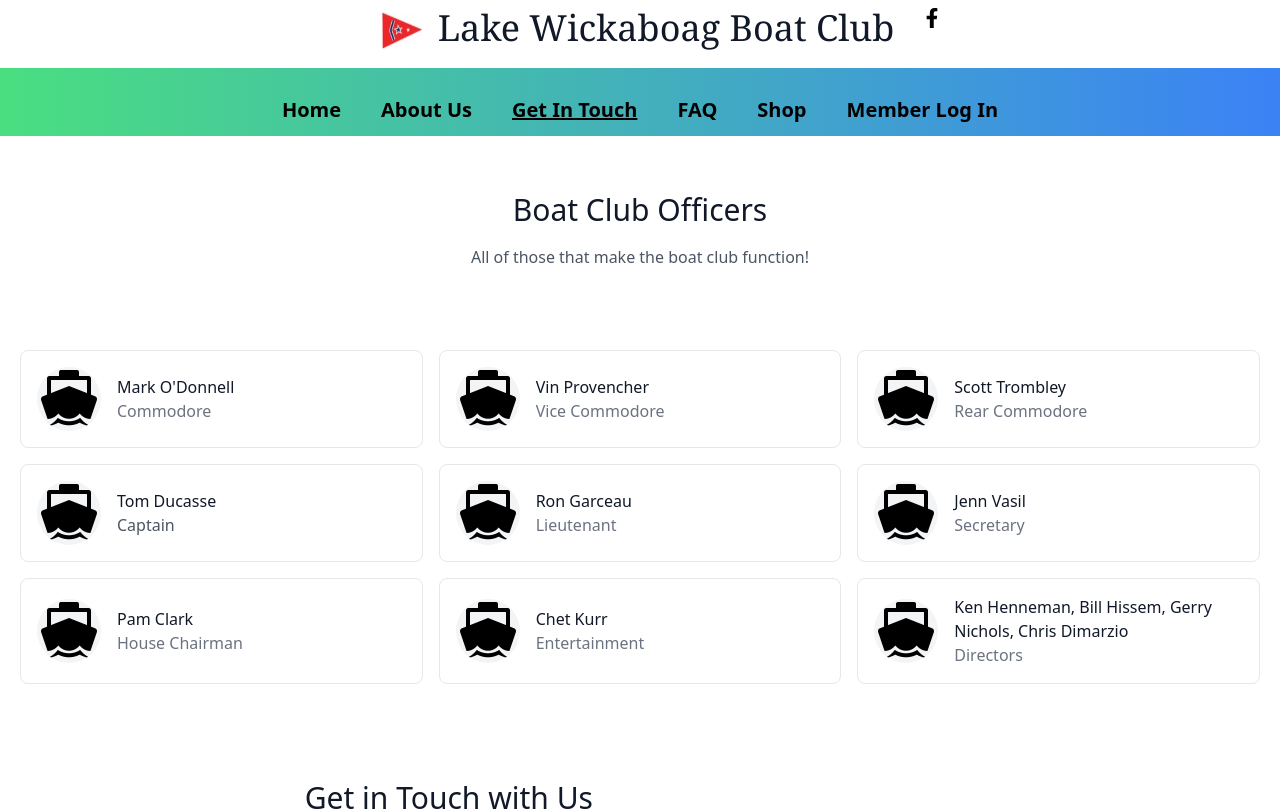
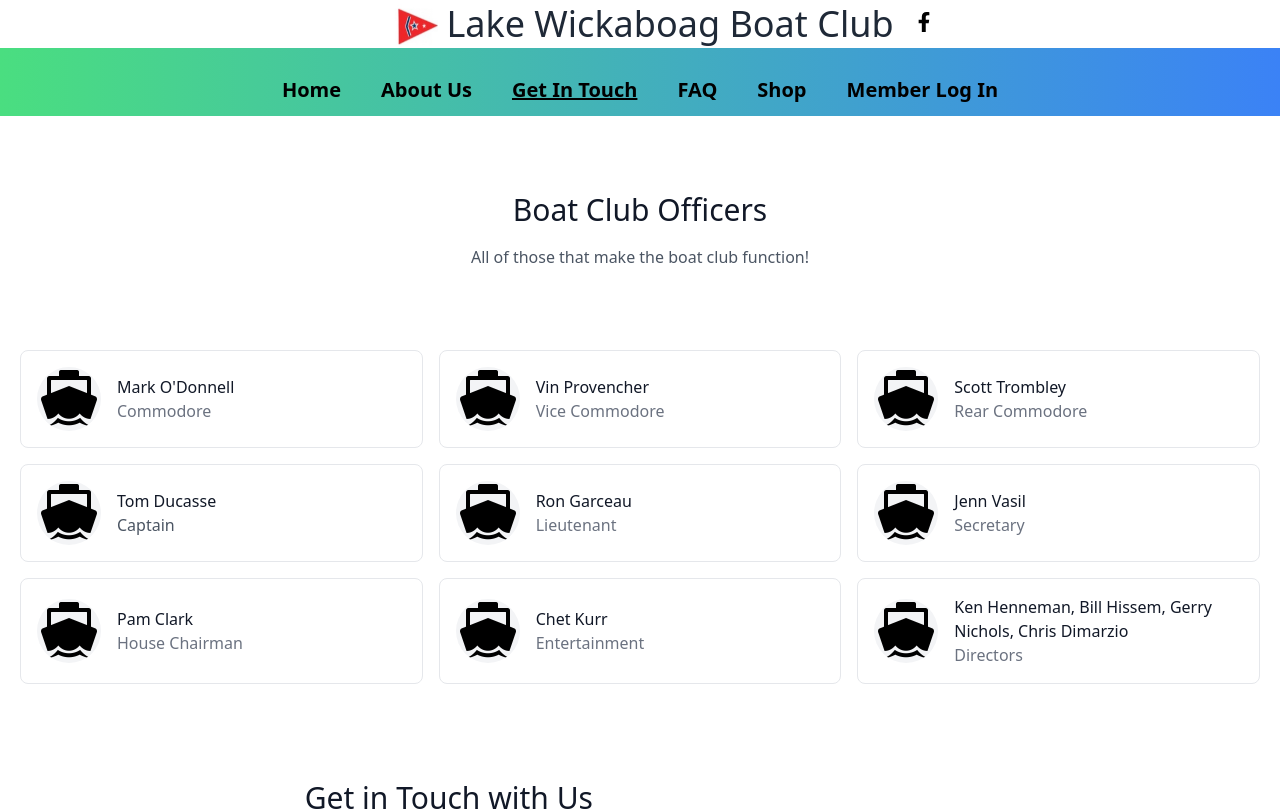
Before and after one commit to jfvasil/boatClub-React, a React (Create React App) app in the folder Client/: page /Form in a window 1280 px wide. Shown: the top 811 px of the page. Built offline with nearby package versions, Linux system fonts and the light colour scheme.

Commit message:
changed some styles

```diff
--- a/Client/src/components/mainComponents/ContentLanding.js
+++ b/Client/src/components/mainComponents/ContentLanding.js
@@ -4,7 +4,7 @@
 
     return(
   <div className="container px-5 py-24 mx-auto mt-10 md:mt-20 text-gray-600">
-    <div className="text-center font-semibold w-full body-font">
+    <div className="text-center font-semibold w-full font-sans">
     <p className="lg:w-2/3 mx-auto leading-10 text-xl md:text-3xl">
     Welcome to Lake Wickaboag Boat Club, your exclusive gateway
     to the tranquil waters of our small town gem.
--- a/Client/src/components/mainComponents/Header.js
+++ b/Client/src/components/mainComponents/Header.js
@@ -23,12 +23,12 @@
   return (
     <>
     <header className="text-gray-600 fixed left-0 inset-x-0 z-20 bg-white">
-  <div className='container mx-auto flex flex-row justify-center pb-4 pt-1 pl-4 sticky'>
-  <h1 className="flex font-serif text-xl items-center justify-center text-gray-900  ml-6">
+  <div className='container flex flex-row justify-center pl-4'>
+  <h1 className="flex font-sans items-center justify-center text-gray-800 ml-8">
     <img src={flag} alt = 'boat club logo' className='w-12 h-12'></img>
-      <span className="ml-4 text-xl md:text-4xl ">Lake Wickaboag Boat Club</span>
+      <span className="ml-2 text-lg md:text-4xl">Lake Wickaboag Boat Club</span>
       </h1>
-    <a href='https://www.facebook.com/groups/2819013791737133' target='_blank'  rel='noreferrer'><svg className='inline-flex items-center w-7 h-5 ml-6' xmlns="http://www.w3.org/2000/svg" viewBox="0 0 320 512"><path d="M279.14 288l14.22-92.66h-88.91v-60.13c0-25.35 12.42-50.06 52.24-50.06h40.42V6.26S260.43 0 225.36 0c-73.22 0-121.08 44.38-121.08 124.72v70.62H22.89V288h81.39v224h100.17V288z"/></svg></a>
+    <a href='https://www.facebook.com/groups/2819013791737133' target='_blank'  rel='noreferrer'><svg className='inline-flex w-7 h-5 ml-4 mt-3' xmlns="http://www.w3.org/2000/svg" viewBox="0 0 320 512"><path d="M279.14 288l14.22-92.66h-88.91v-60.13c0-25.35 12.42-50.06 52.24-50.06h40.42V6.26S260.43 0 225.36 0c-73.22 0-121.08 44.38-121.08 124.72v70.62H22.89V288h81.39v224h100.17V288z"/></svg></a>
     {/* <a href='tel:4138135751'><svg className='inline-flex items-center w-7 h-4 ml-3' xmlns="http://www.w3.org/2000/svg" viewBox="0 0 512 512"><path d="M164.9 24.6c-7.7-18.6-28-28.5-47.4-23.2l-88 24C12.1 30.2 0 46 0 64C0 311.4 200.6 512 448 512c18 0 33.8-12.1 38.6-29.5l24-88c5.3-19.4-4.6-39.7-23.2-47.4l-96-40c-16.3-6.8-35.2-2.1-46.3 11.6L304.7 368C234.3 334.7 177.3 277.7 144 207.3L193.3 167c13.7-11.2 18.4-30 11.6-46.3l-40-96z"/></svg></a> */}
   </div>
 
--- a/Client/src/components/subComponents/Gallery.js
+++ b/Client/src/components/subComponents/Gallery.js
@@ -29,14 +29,14 @@
 <div>
 <section className="text-gray-600 body-font md:hidden">
   <div>
-    <h2 className='text-3xl leading-10 text-center pb-4 font-semibold underline'>Enjoy a little gallery of the lake</h2>
+    <h2 className='text-3xl leading-10 text-center pb-4 font-semibold'>Enjoy a little gallery of the lake</h2>
     <h4 className='text-xl leading-12 text-center'>Scroll left to view  more or click to see fullscreen</h4>
   </div>
 <div className="carousel carousel-center p-4 space-x-4 bg-neutral rounded-box">
   <div className="carousel-item w-full ">
-    <img src={photo1} alt='default'
+    <img src={photo7} alt='default'
     className="rounded-3xl object-contain"
-    onClick={() => openModal(photo1)} />
+    onClick={() => openModal(photo7)} />
   </div>
   <div className="carousel-item w-full ">
     <img src={photo2}  alt='default'
@@ -64,9 +64,9 @@
     onClick={() => openModal(photo6)} />
   </div>
    <div className="carousel-item w-full">
-    <img src={photo7} alt='default'
+    <img src={photo1} alt='default'
     className="rounded-box object-contain"
-    onClick={() => openModal(photo7)} />
+    onClick={() => openModal(photo1)} />
   </div>
    <div className="carousel-item w-full">
     <img src={photo8} alt='default'
--- a/Client/src/components/subComponents/GalleryDesktop.js
+++ b/Client/src/components/subComponents/GalleryDesktop.js
@@ -11,7 +11,7 @@
     <section className="text-gray-600 body-font">
   <div className="container px-5 py-24 mx-auto flex flex-wrap">
     <div className="flex w-full mb-20 flex-wrap">
-      <h1 className="sm:text-3xl text-2xl font-semibold title-font text-gray-600 lg:w-1/3 lg:mb-0 mb-4 min-w-full underline">Enjoy a Gallery from the Club</h1>
+      <h1 className="sm:text-3xl text-2xl font-semibold title-font text-gray-600 lg:w-1/3 lg:mb-0 mb-4 min-w-full">Enjoy a Gallery from the Club</h1>
     </div>
     <div className="flex flex-wrap md:-m-2 -m-1">
       <div className="flex flex-wrap w-1/2">
--- a/Client/src/components/subComponents/HeroWithMap.js
+++ b/Client/src/components/subComponents/HeroWithMap.js
@@ -7,7 +7,7 @@
   <iframe className="relative inset-0 b-0 object-contain object-center rounded w-full md:h-full" title="map" src="https://www.google.com/maps/embed?pb=!1m14!1m12!1m3!1d1297.6796643380396!2d-72.14802959965613!3d42.23883043540111!2m3!1f0!2f0!3f0!3m2!1i1024!2i768!4f13.1!5e0!3m2!1sen!2sus!4v1688054673261!5m2!1sen!2sus" width="600" height="450"  allowfullscreen="no" loading="lazy" referrerpolicy="no-referrer-when-downgrade"></iframe>
     </div>
     <div className=" order-1 md:order-2 lg:flex-grow md:w-1/2 lg:pl-24 md:pl-16 flex flex-col md:items-start md:text-left items-center text-center">
-      <h1 className="title-font sm:text-4xl text-3xl mb-4 font-semibold underline text-gray-600">Where to find us
+      <h1 className="title-font sm:text-4xl text-3xl mb-4 font-semibold text-gray-600">Where to find us
 
       </h1>
       <p className="mb-8 leading-relaxed">
--- a/Client/src/components/subComponents/HeroWithPic.js
+++ b/Client/src/components/subComponents/HeroWithPic.js
@@ -6,12 +6,12 @@
   <div className="container flex-col mx-auto flex px-5 py-24 md:flex-row items-center">
     <div className="lg:flex-grow md:w-1/2 lg:pr-24 md:pr-16 sm:order-1 md:items-start md:text-left mb-16 md:mb-0 items-center text-center">
       <div>
-      <h1 className="title-font sm:text-4xl text-3xl mb-4 font-semibold underline">
+      <h1 className="sm:text-4xl text-3xl mb-4 font-semibold">
         {h1Text}
       </h1>
       </div>
     <div className="sm:order-3">
-      <p className="body-font leading-relaxed">{pText}</p>
+      <p className="leading-relaxed">{pText}</p>
       </div>
     </div>
       <div className="lg:max-w-lg lg:w-full md:w-1/2 w-5/6 sm:order-2">
--- a/Client/src/components/subComponents/MobileNav.js
+++ b/Client/src/components/subComponents/MobileNav.js
@@ -81,7 +81,7 @@
     </nav>
     </>
   ) :
-    (<button className=' text-gray-600  text-3xl absolute bottom-10 left-3' onClick={toggleMobileNav}>
+    (<button className=' text-gray-600 text-3xl absolute bottom-6 left-3' onClick={toggleMobileNav}>
   <FontAwesomeIcon icon={faBars} />
 </button>
 )}
```
